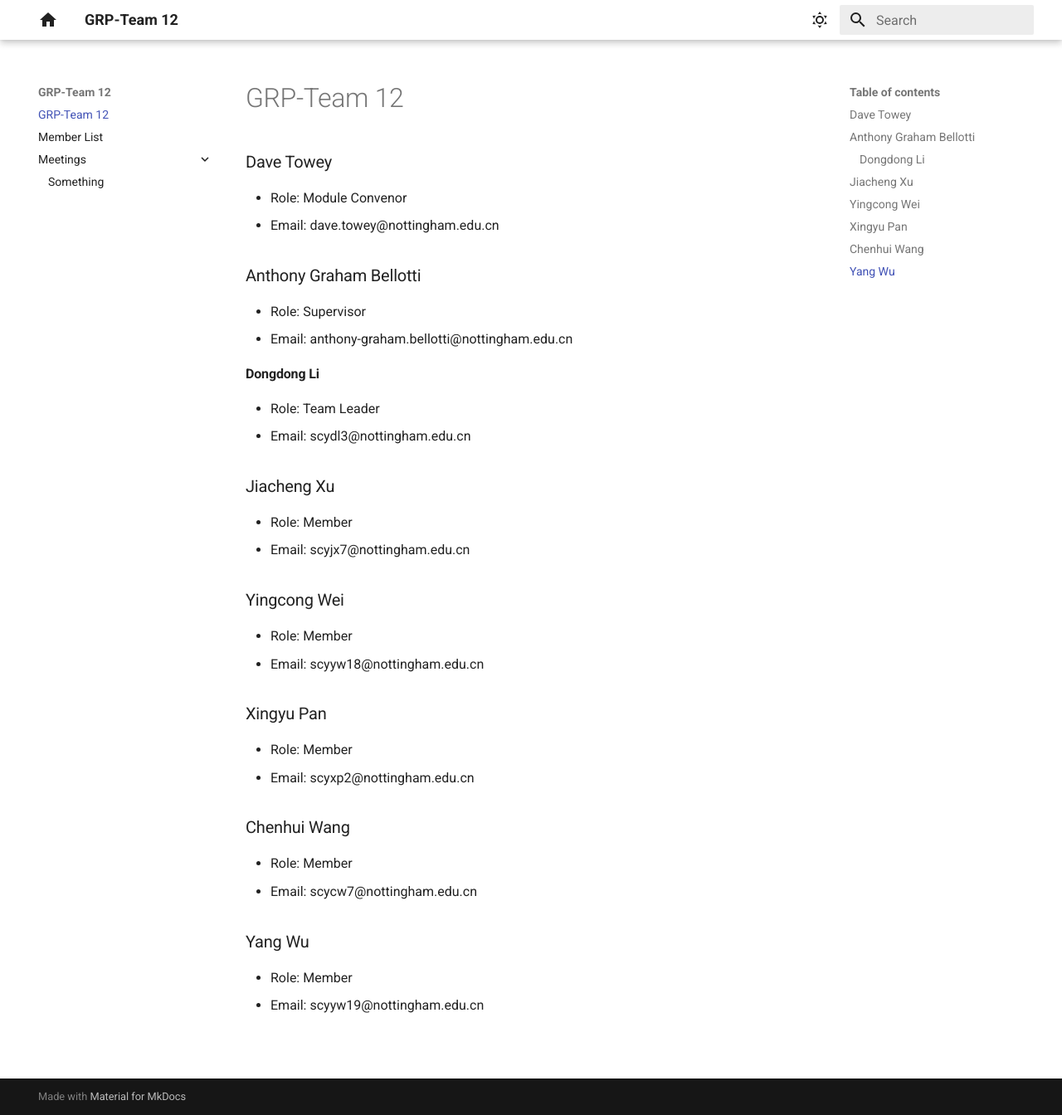
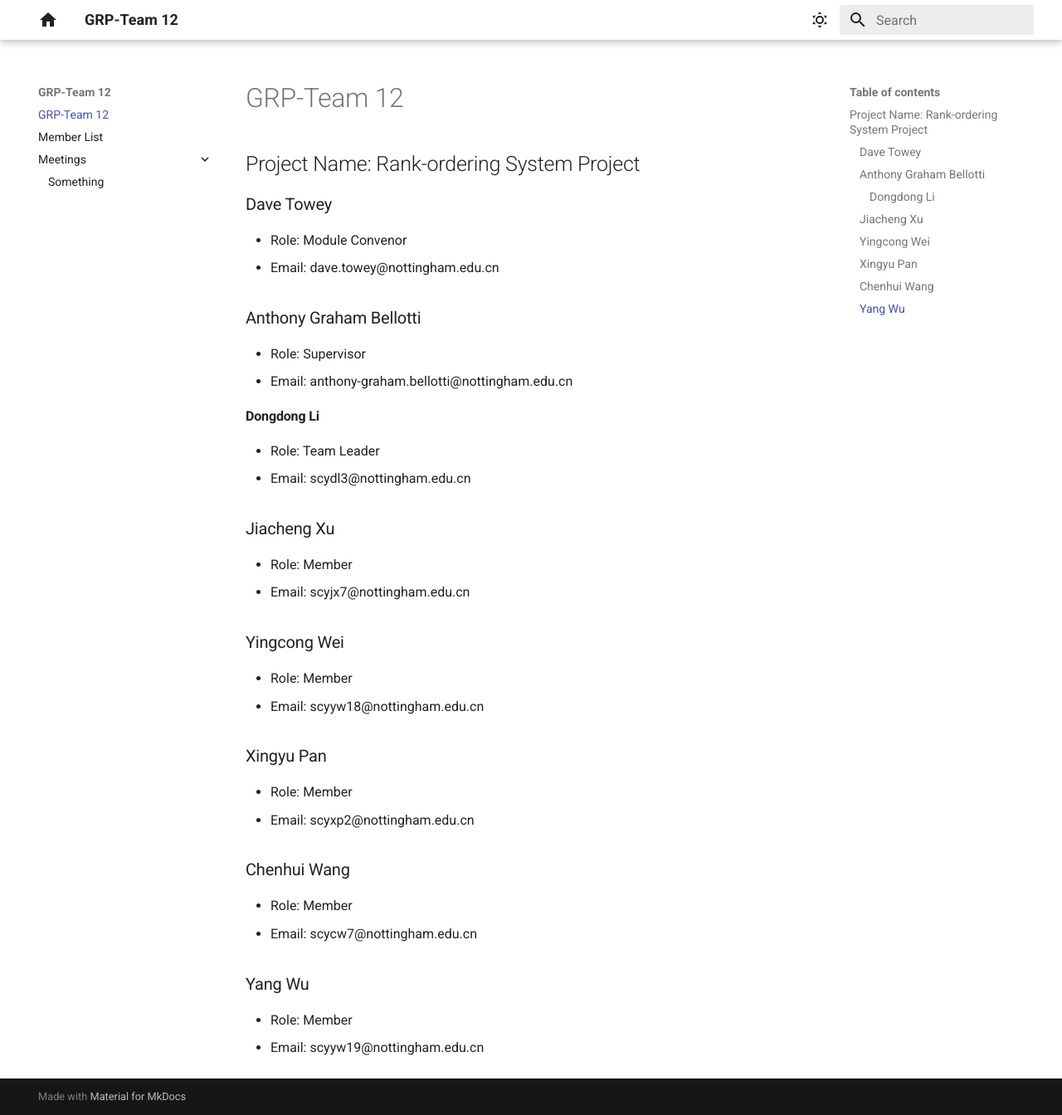
Before and after one commit to pxy041125/grpteam12.github.io, an MkDocs documentation site: the page built from docs/index.md, in a window 1280 px wide and 1344 px high. Shown: the whole window at 83% size. Built offline with MkDocs 1.6.1 and Material for MkDocs 9.7.7, drawn with Linux system fonts in a browser that asks for light colours.

Commit message:
Update index.md

```diff
--- a/docs/index.md
+++ b/docs/index.md
@@ -1,4 +1,6 @@
 # GRP-Team 12
+
+## Project Name: Rank-ordering System Project
 
 ### Dave Towey
 - Role: Module Convenor
```
